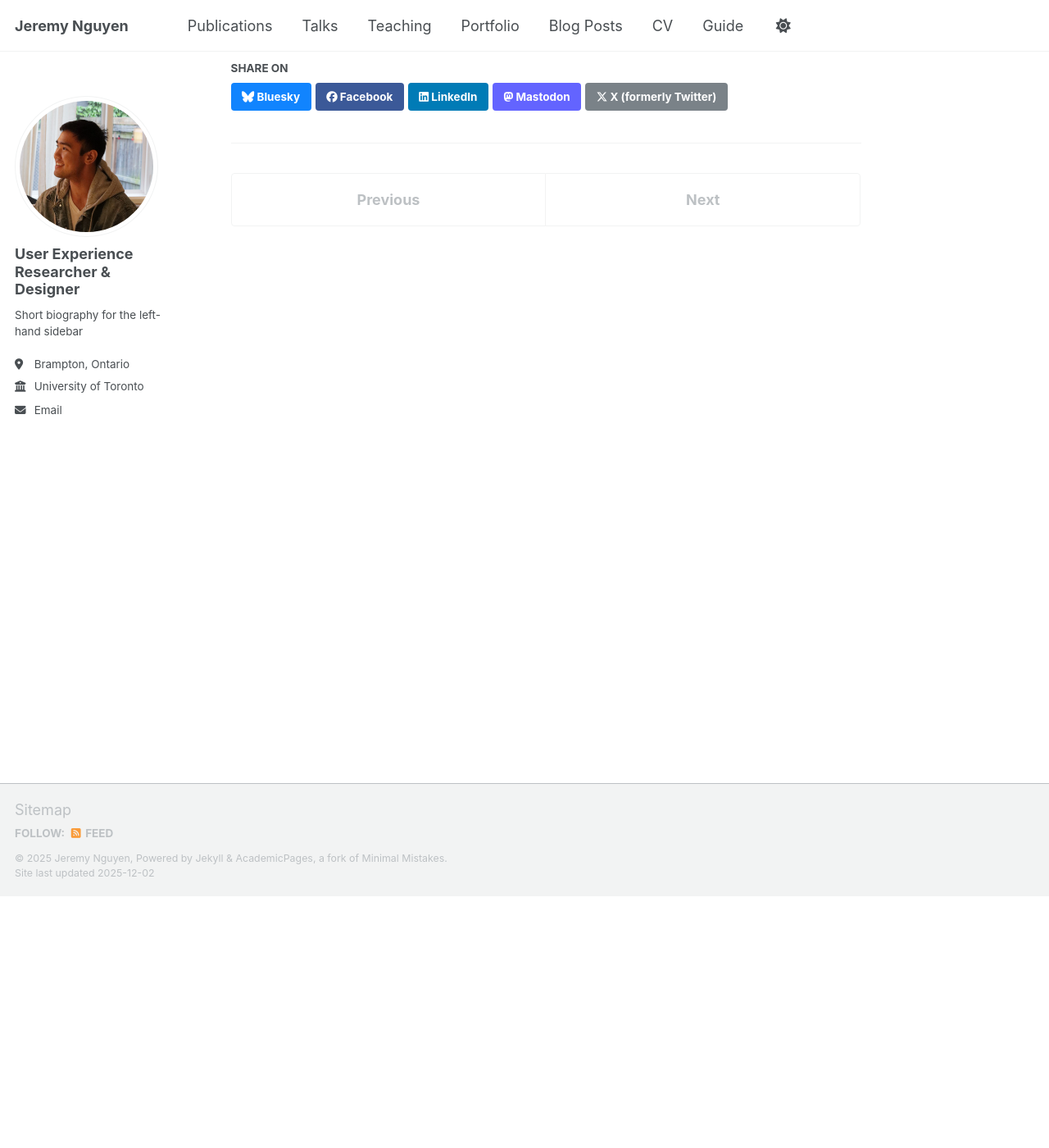
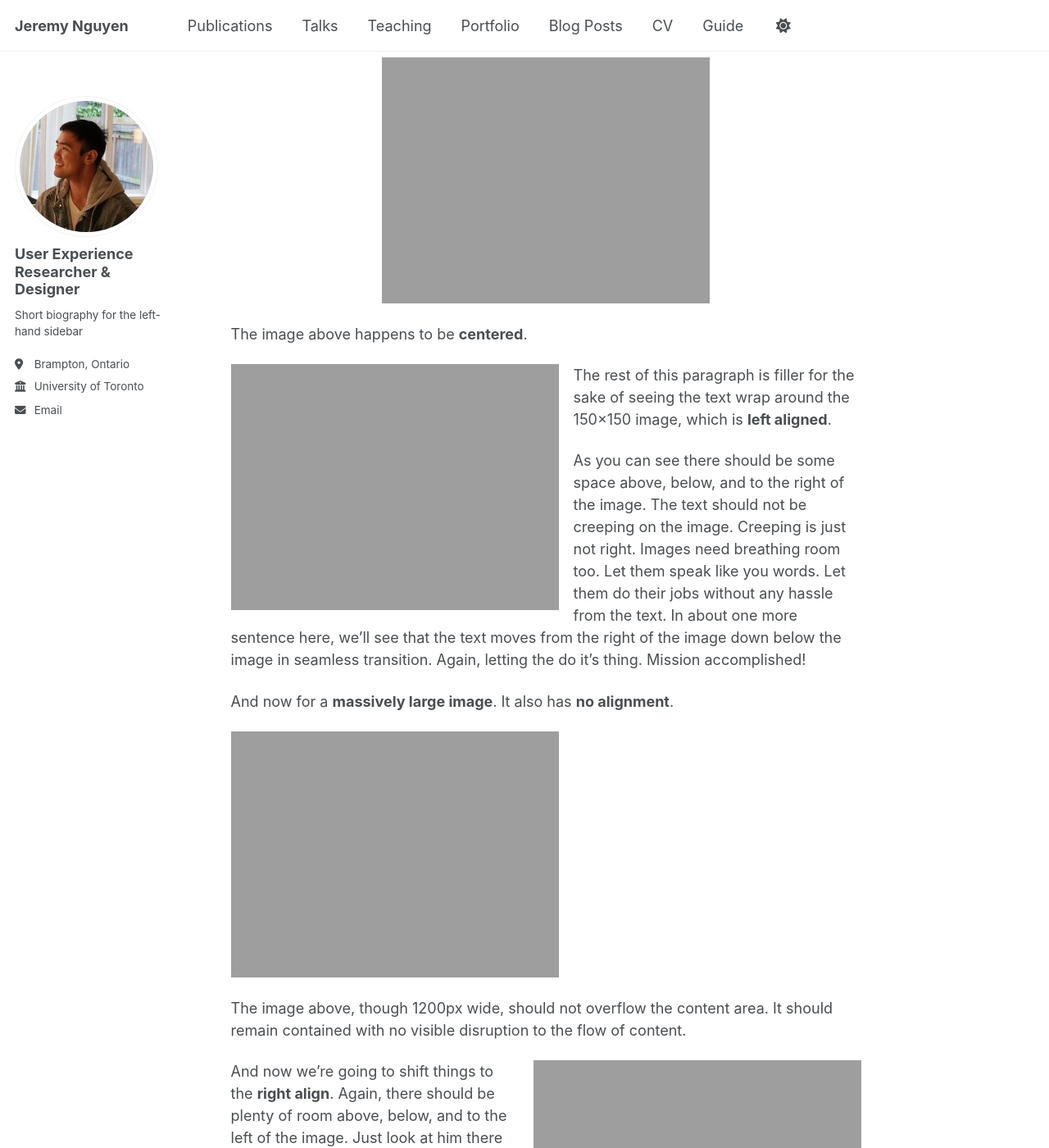
Before and after one commit to JeremyNguyenUXR/jeremynguyenuxr.github.io, a Jekyll site: the page built from _portfolio/portfolio-1.md, in a window 1280 px wide and 1400 px high, scrolled down 307 px. Shown: the whole window at 82% size. Built offline with Jekyll 4.4.1, drawn with Linux system fonts in a browser that asks for light colours; a script that is not in the unit is left out; some of the changed text lies outside the part shown.

Commit message:
srftghsrfdtghsdrftghdrfsthg

```diff
--- a/_config.yml
+++ b/_config.yml
@@ -80,13 +80,13 @@ author:
   zhihu            : # Username
 
 # Publication Category - The following the list of publication categories and their headings
-# publication_category:
-#   books:
-#     title: 'Books'
-#   manuscripts:
-#     title: 'Journal Articles'
-#   conferences:
-#     title: 'Conference Papers'
+publication_category:
+  books:
+    title: 'Books'
+  manuscripts:
+    title: 'Journal Articles'
+  conferences:
+    title: 'Conference Papers'
 
 # Site Settings
 teaser                   :  # filename of teaser fallback teaser image placed in /images/ for social media previews
--- a/_portfolio/portfolio-1.md
+++ b/_portfolio/portfolio-1.md
@@ -1,7 +1,68 @@
 ---
 title: "UofT Mississauga UXR Navigation Project"
-excerpt: "Short description of portfolio item number 1<br/><img src='/images/500x300.png'>"
+excerpt: "A foundational research project looking into the pain points and soltions to help students and visitors navigate UTM <br/><img src='/images/500x300.png'>"
 collection: portfolio
 ---
 
+
 This is an item in your portfolio. It can be have images or nice text. If you name the file .md, it will be parsed as markdown. If you name the file .html, it will be parsed as HTML.
+
+Welcome to image alignment! The best way to demonstrate the ebb and flow of the various image positioning options is to nestle them snuggly among an ocean of words. Grab a paddle and let's get started.
+
+![image-center]({{ site.url }}{{ site.baseurl }}/assets/images/image-alignment-580x300.jpg){: .align-center}
+
+The image above happens to be **centered**.
+
+![image-left]({{ site.url }}{{ site.baseurl }}/assets/images/image-alignment-150x150.jpg){: .align-left} The rest of this paragraph is filler for the sake of seeing the text wrap around the 150×150 image, which is **left aligned**.
+
+As you can see there should be some space above, below, and to the right of the image. The text should not be creeping on the image. Creeping is just not right. Images need breathing room too. Let them speak like you words. Let them do their jobs without any hassle from the text. In about one more sentence here, we'll see that the text moves from the right of the image down below the image in seamless transition. Again, letting the do it's thing. Mission accomplished!
+
+And now for a **massively large image**. It also has **no alignment**.
+
+![no-alignment]({{ site.url }}{{ site.baseurl }}/assets/images/image-alignment-1200x4002.jpg)
+
+The image above, though 1200px wide, should not overflow the content area. It should remain contained with no visible disruption to the flow of content.
+
+![image-right]({{ site.url }}{{ site.baseurl }}/assets/images/image-alignment-300x200.jpg){: .align-right}
+
+And now we're going to shift things to the **right align**. Again, there should be plenty of room above, below, and to the left of the image. Just look at him there --- Hey guy! Way to rock that right side. I don't care what the left aligned image says, you look great. Don't let anyone else tell you differently.
+
+In just a bit here, you should see the text start to wrap below the right aligned image and settle in nicely. There should still be plenty of room and everything should be sitting pretty. Yeah --- Just like that. It never felt so good to be right.
+
+And just when you thought we were done, we're going to do them all over again with captions!
+
+<figure class="align-center">
+  <img src="{{ site.url }}{{ site.baseurl }}/assets/images/image-alignment-580x300.jpg" alt="">
+  <figcaption>Look at 580 x 300 getting some love.</figcaption>
+</figure>
+
+The figure above happens to be **centered**. The caption also has a link in it, just to see if it does anything funky.
+
+<figure style="width: 150px" class="align-left">
+  <img src="{{ site.url }}{{ site.baseurl }}/assets/images/image-alignment-150x150.jpg" alt="">
+  <figcaption>Itty-bitty caption.</figcaption>
+</figure>
+
+The rest of this paragraph is filler for the sake of seeing the text wrap around the 150×150 image, which is **left aligned**.
+
+As you can see there should be some space above, below, and to the right of the image. The text should not be creeping on the image. Creeping is just not right. Images need breathing room too. Let them speak like you words. Let them do their jobs without any hassle from the text. In about one more sentence here, we'll see that the text moves from the right of the image down below the image in seamless transition. Again, letting the do it's thing. Mission accomplished!
+
+And now for a **massively large image**. It also has **no alignment**.
+
+<figure style="width: 1200px">
+  <img src="{{ site.url }}{{ site.baseurl }}/assets/images/image-alignment-1200x4002.jpg" alt="">
+  <figcaption>Massive image comment for your eyeballs.</figcaption>
+</figure>
+
+The figure element above has an inline style of `width: 1200px` set which should break it outside of the normal content flow.
+
+<figure style="width: 300px" class="align-right">
+  <img src="{{ site.url }}{{ site.baseurl }}/assets/images/image-alignment-300x200.jpg" alt="">
+  <figcaption>Feels good to be right all the time.</figcaption>
+</figure>
+
+And now we're going to shift things to the **right align**. Again, there should be plenty of room above, below, and to the left of the image. Just look at him there --- Hey guy! Way to rock that right side. I don't care what the left aligned image says, you look great. Don't let anyone else tell you differently.
+
+In just a bit here, you should see the text start to wrap below the right aligned image and settle in nicely. There should still be plenty of room and everything should be sitting pretty. Yeah --- Just like that. It never felt so good to be right.
+
+And that's a wrap, yo! You survived the tumultuous waters of alignment. Image alignment achievement unlocked!
```
